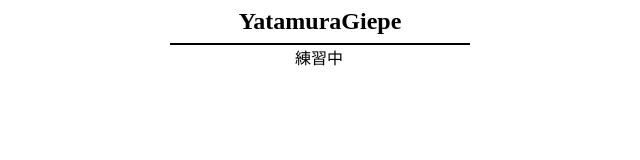
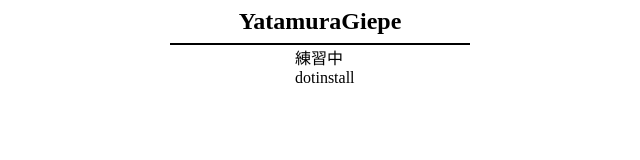
Before and after one commit to YatamuraGiepe/YatamuraGiepe.github.io, a plain HTML site: page index.html in a window 1280 px wide. Shown: the full height of the page, 320-960 px from the left. Drawn offline with Linux system fonts and the light colour scheme.

Commit message:
Add files via upload

```diff
--- a/index.html
+++ b/index.html
@@ -7,7 +7,9 @@
     </head>
 <body>
     <h1>YatamuraGiepe</h1>
-    <p> 練習中 </p>
+    <p> 練習中<br>
+      dotinstall
+    </p>
 
 
 
```
